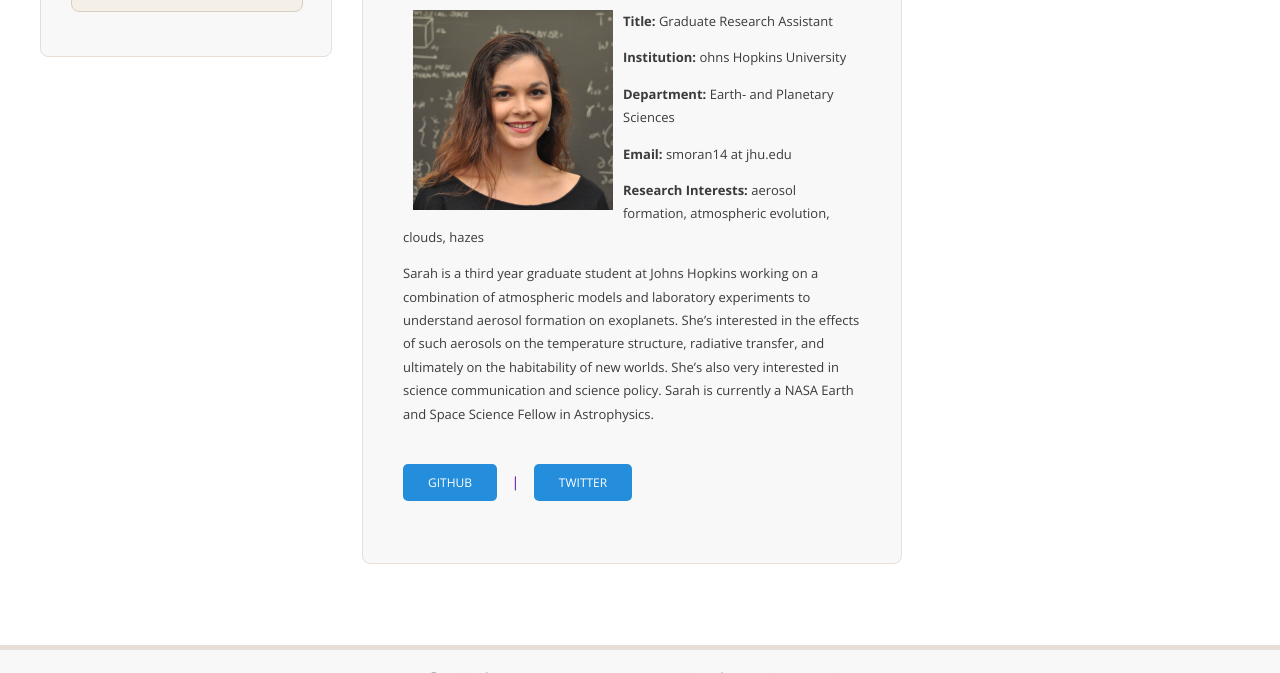
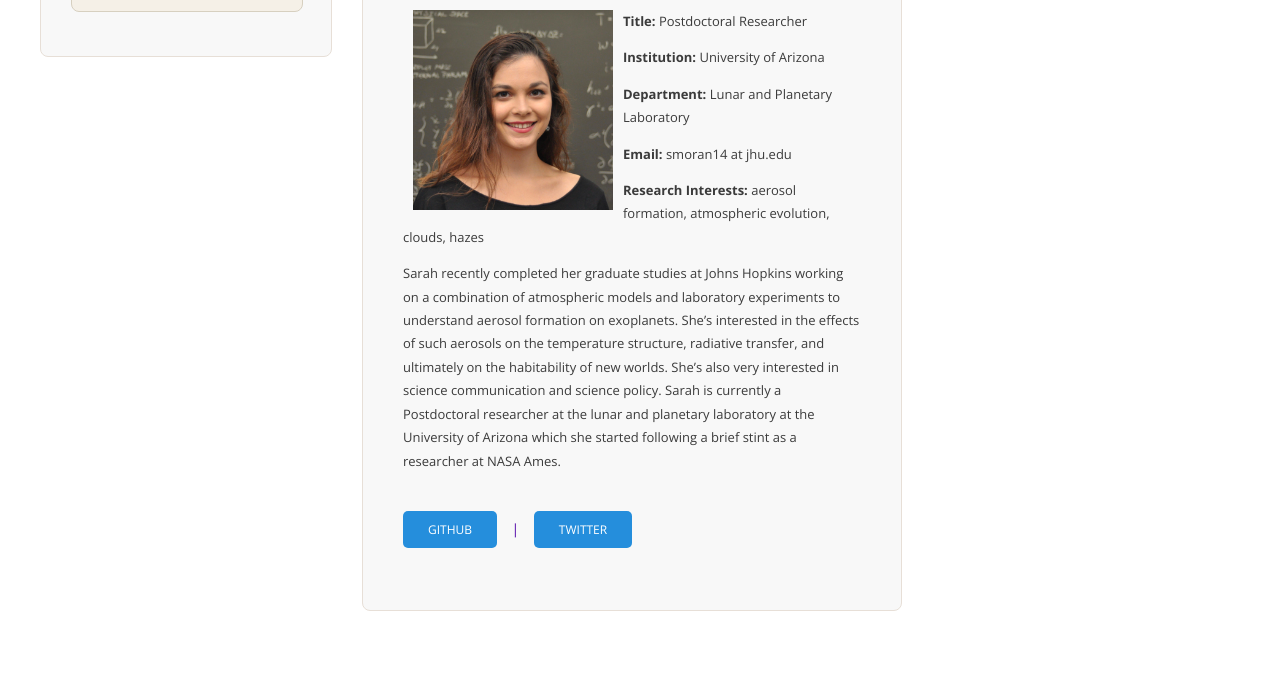
Before and after one commit to stargatecollaboration/stargatecollaboration.github.io, a plain HTML site: page people_pages/smoran.html in a window 1280 px wide. Shown: the part 543-1216 px from the top of the page. Drawn offline with nearby package versions, Linux system fonts and the light colour scheme.

Commit message:
updated smoran people page

```diff
--- a/people_pages/smoran.html
+++ b/people_pages/smoran.html
@@ -65,16 +65,16 @@ Released   : 20130308
 				<!-- end #sidebar -->
 				<div id="content">
 					<div class="post">
-						<h2 class="title"><a href="#"> Sarah E. Moran </a></h2>
+						<h2 class="title"><a href="#"> Dr Sarah E. Moran </a></h2>
 						<div style="clear: both;">&nbsp;</div>
 						<div class="entry">
 							<p> <img src="../images/people/SarahEMoran.png" width="200" align="left" hspace="10" /> </p>
-							<p> <b>Title:</b> Graduate Research Assistant </p>
-							<p> <b>Institution:</b> ohns Hopkins University </p>
-							<p> <b>Department:</b> Earth- and Planetary Sciences </p>
+							<p> <b>Title:</b> Postdoctoral Researcher </p>
+							<p> <b>Institution:</b> University of Arizona </p>
+							<p> <b>Department:</b> Lunar and Planetary Laboratory </p>
 							<p> <b>Email:</b> smoran14 at jhu.edu  </p>
 							<p> <b>Research Interests:</b> aerosol formation, atmospheric evolution, clouds, hazes </p>
-							<p> Sarah is a third year graduate student at Johns Hopkins working on a combination of atmospheric models and laboratory experiments to understand aerosol formation on exoplanets. She’s interested in the effects of such aerosols on the temperature structure, radiative transfer, and ultimately on the habitability of new worlds. She’s also very interested in science communication and science policy. Sarah is currently a NASA Earth and Space Science Fellow in Astrophysics.
+							<p> Sarah recently completed her graduate studies at Johns Hopkins working on a combination of atmospheric models and laboratory experiments to understand aerosol formation on exoplanets. She’s interested in the effects of such aerosols on the temperature structure, radiative transfer, and ultimately on the habitability of new worlds. She’s also very interested in science communication and science policy. Sarah is currently a Postdoctoral researcher at the lunar and planetary laboratory at the University of Arizona which she started following a brief stint as a researcher at NASA Ames.
 							</p>
 							<p class="links"><!-- <a href="#" class="button">Personal Website</a>&nbsp;&nbsp;&nbsp;&nbsp;|&nbsp;&nbsp;&nbsp;&nbsp; --><a href="https://github.com/semoran" class="button" class="button">GitHub</a>&nbsp;&nbsp;&nbsp;&nbsp;|&nbsp;&nbsp;&nbsp;&nbsp;<a href="https://twitter.com/Of_FallingStars" class="button">Twitter</a></p>
 						</div>
```
